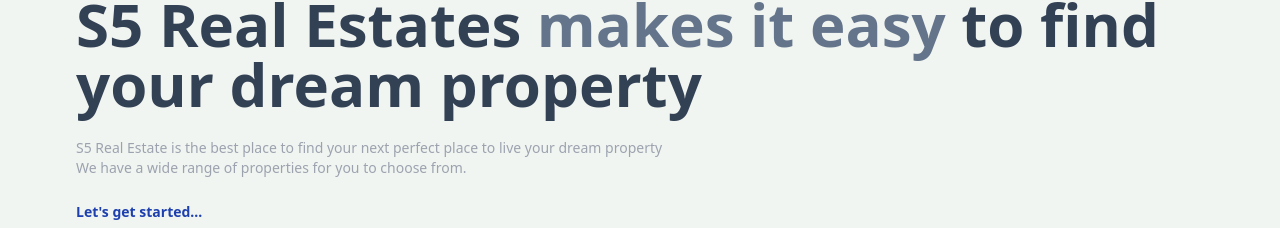
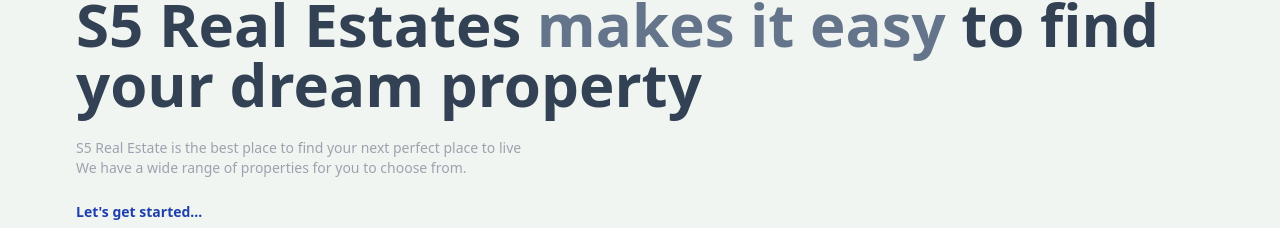
Before and after one commit to S5-Smart-Real-Estate-Project/S5_Real_Estates, a React (Vite) app in the folder client/: page / in a window 1280 px wide. Shown: the part 190-418 px from the top of the page. Built offline with nearby package versions, Linux system fonts and the light colour scheme; no server answers.

Commit message:
Updated Home page

```diff
--- a/client/src/pages/Home.jsx
+++ b/client/src/pages/Home.jsx
@@ -56,7 +56,6 @@ export default function Home() {
       </h1>
       <div className='text-gray-400 text-xs sm:text-sm'>
         S5 Real Estate is the best place to find your next perfect place to live
-        your dream property
         <br />
         We have a wide range of properties for you to choose from.
       </div>
```
